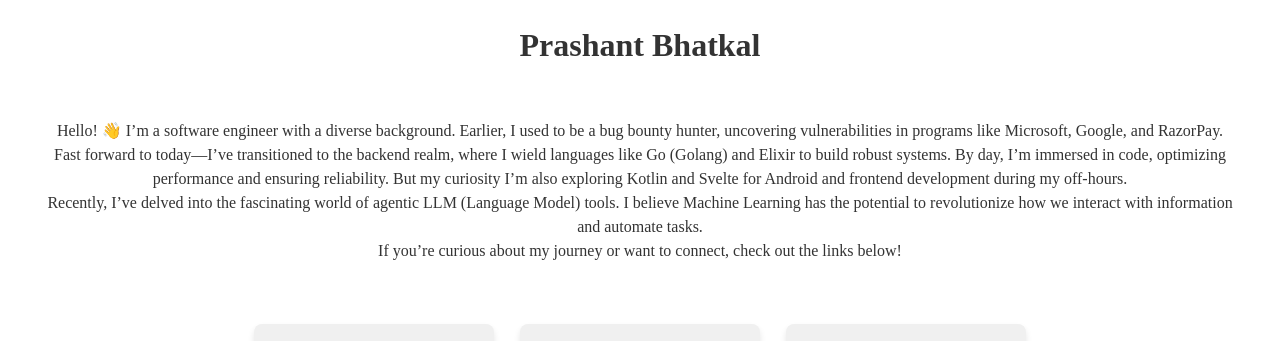
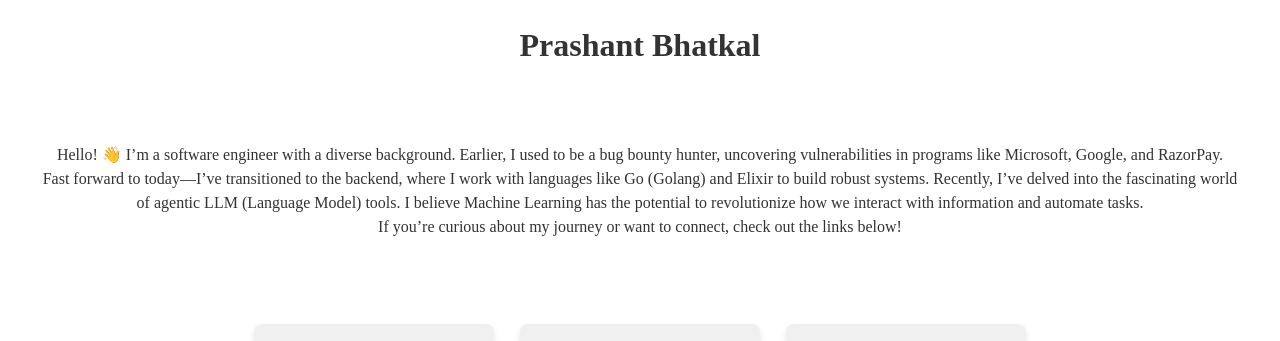
Before and after one commit to PrashantBtkl/PrashantBtkl.github.io, a SvelteKit app: page / in a window 1280 px wide. Shown: the top 341 px of the page. Built offline with nearby package versions, Linux system fonts and the light colour scheme.

Commit message:
update: about text

```diff
--- a/src/routes/+page.svelte
+++ b/src/routes/+page.svelte
@@ -14,8 +14,7 @@
 <div class="about">
 Hello! 👋 I’m a software engineer with a diverse background. Earlier, I used to be a bug bounty hunter, uncovering vulnerabilities in programs like Microsoft, Google, and RazorPay.
 <br>
-Fast forward to today—I’ve transitioned to the backend realm, where I wield languages like Go (Golang) and Elixir to build robust systems. By day, I’m immersed in code, optimizing performance and ensuring reliability. But my curiosity I’m also exploring Kotlin and Svelte for Android and frontend development during my off-hours.
-<br>
+Fast forward to today—I’ve transitioned to the backend, where I work with languages like Go (Golang) and Elixir to build robust systems.
 Recently, I’ve delved into the fascinating world of agentic LLM (Language Model) tools. I believe Machine Learning has the potential to revolutionize how we interact with information and automate tasks.
 <br>
 If you’re curious about my journey or want to connect, check out the links below!
```
